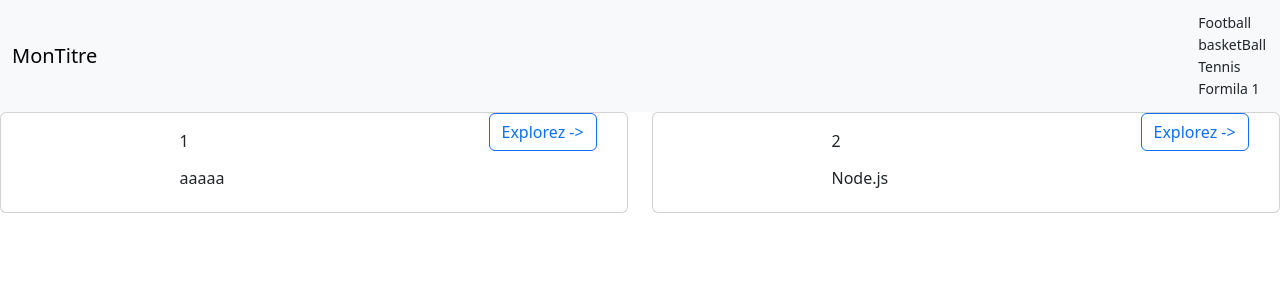
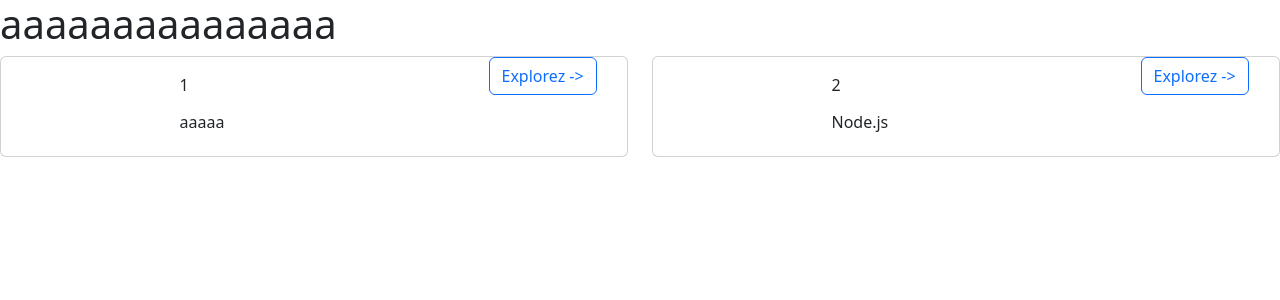
Before and after one commit to Ouanda-amine/Blog-App, an Angular app: page / in a window 1280 px wide. Shown: the top 300 px of the page. Built offline with nearby package versions, Linux system fonts and the light colour scheme; data requests are answered from the project's data file.

Commit message:
first changes

```diff
--- a/src/app/accueil/accueil.component.html
+++ b/src/app/accueil/accueil.component.html
@@ -1,14 +1,13 @@
 <body>
+<h1>aaaaaaaaaaaaaaa</h1>
 <div class="container">
-
-
-
   </div>
   <div class="row">
     <div class="col-sm-6 mb-4" *ngFor="let p of allposts">
       <div class="card" id="mycard">
         <div class="row no-gutters">
           <div class="col-md-3">
+
           </div>
           <div class="col-md-6">
             <div class="card-body">
--- a/src/app/accueil/accueil.component.ts
+++ b/src/app/accueil/accueil.component.ts
@@ -5,8 +5,8 @@ import {NgForOf} from '@angular/common';
 
 interface Post {
   id: number;
-  titre: string; // Au lieu de 'titre'
-  auteur: string; // Au lieu de 'auteur'
+  titre: string;
+  auteur: string;
 }
 
 @Component({
@@ -25,7 +25,11 @@ export class AccueilComponent  implements  OnInit{
 
   ngOnInit(): void {
     this.service.getAll().subscribe(data=>
+
+
       this.allposts = data
+
+
     )
   }
 
--- a/src/app/app.component.html
+++ b/src/app/app.component.html
@@ -1,26 +1,2 @@
-
-<nav class="navbar navbar-expand-lg navbar-light bg-light">
-  <div class="container-fluid">
-    <!-- Titre à gauche -->
-    <a class="navbar-brand" href="#">MonTitre</a>
-
-    <section class="form-select-sm">
-      <option>Football</option>
-      <option>basketBall</option>
-      <option>Tennis</option>
-      <option>Formila 1</option>
-
-
-
-
-
-    </section>
-
-  </div>
-</nav>
-
-
-
 <router-outlet>
-
 </router-outlet>
```
